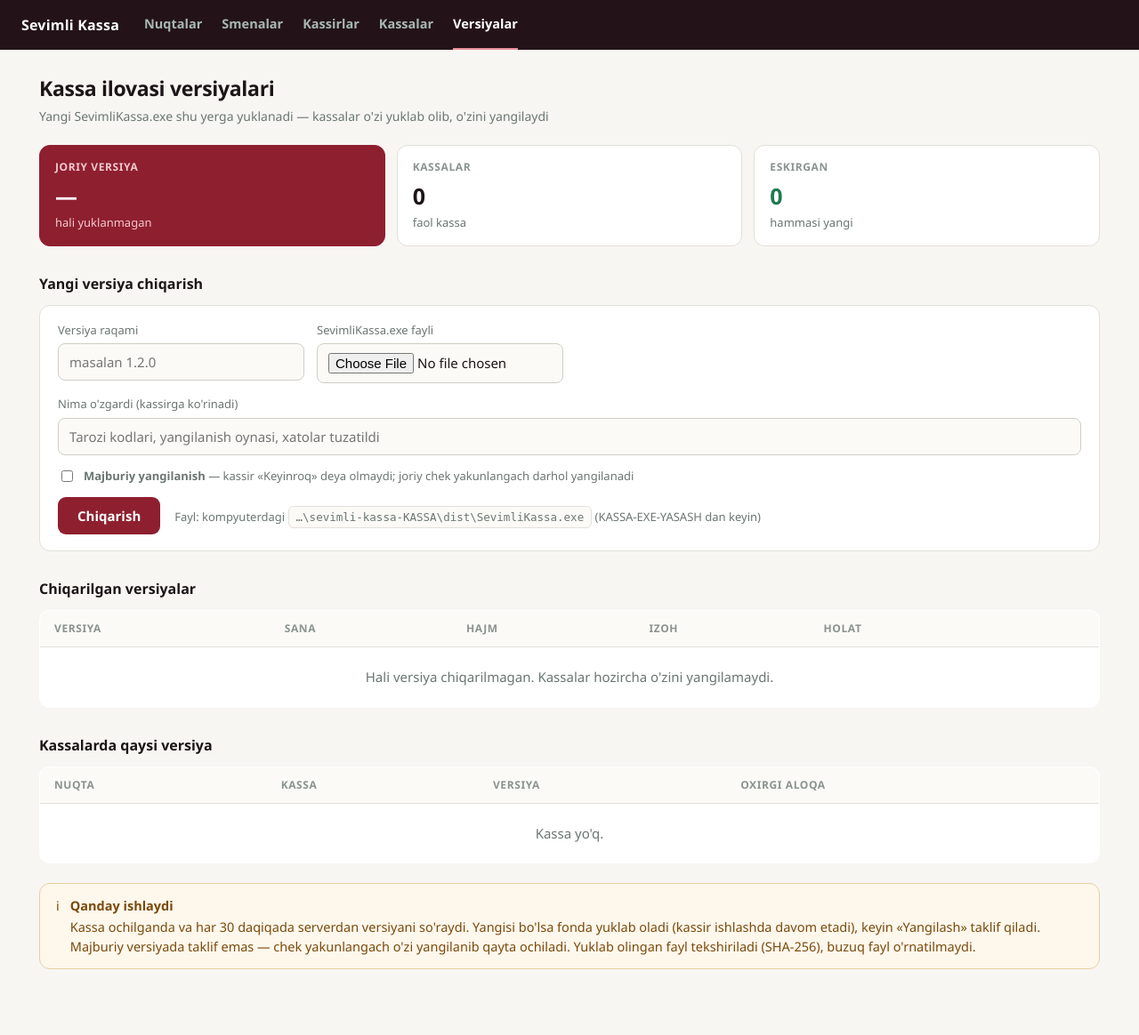
After one commit to 130395mq-dev/sevimli-kassa, a Django app: page /versiyalar/ in a window 1280 px wide. The commit adds this page. Shown: the whole page at 89% size. Run offline with Django 5.2, Linux system fonts and the light colour scheme; the visitor is signed in with stand-in values (Sample User, id 1); data that the repository does not hold is empty.

Commit message:
Sevimli Kassa server

```diff
--- a/api/urls.py
+++ b/api/urls.py
@@ -9,6 +9,7 @@ urlpatterns = [
     path("login", views.login, name="login"),
     path("hello", views.hello, name="hello"),
     path("version", views.version, name="version"),
+    path("update/download", views.update_download, name="update-download"),
     path("catalog", views.catalog, name="catalog"),
     path("catalog/refresh", views.catalog_refresh, name="catalog-refresh"),
     path("customers", views.customers, name="customers"),
--- a/dashboard/templates/dashboard/base.html
+++ b/dashboard/templates/dashboard/base.html
@@ -148,6 +148,7 @@
     <a href="/smenalar/" class="{% block nav_shifts %}{% endblock %}">Smenalar</a>
     <a href="/kassirlar/" class="{% block nav_cashiers %}{% endblock %}">Kassirlar</a>
     <a href="/kassalar/" class="{% block nav_registers %}{% endblock %}">Kassalar</a>
+    <a href="/versiyalar/" class="{% block nav_releases %}{% endblock %}">Versiyalar</a>
   </nav>
   <span class="spacer"></span>
   <span class="when">{% block when %}{% endblock %}</span>
--- a/dashboard/templates/dashboard/registers.html
+++ b/dashboard/templates/dashboard/registers.html
@@ -47,13 +47,14 @@
   <table>
     <tr>
       <th>Nuqta</th><th>Kassa</th><th>Login</th>
-      <th>Oxirgi aloqa</th><th></th>
+      <th>Versiya</th><th>Oxirgi aloqa</th><th></th>
     </tr>
     {% for r in rows %}
       <tr>
         <td>{{ r.store.name }}</td>
         <td>{{ r.name }}</td>
         <td class="num">{{ r.login|default:"—" }}</td>
+        <td><span class="badge {{ r.version_state }}">{{ r.app_version|default:"—" }}</span></td>
         <td class="num">{{ r.last_seen_at|date:"d.m H:i"|default:"—" }}</td>
         <td class="right">
           <a href="{% url 'dashboard:register-edit' r.pk %}" class="badge ok" style="padding:6px 12px;">Sozlash</a>
@@ -73,7 +74,7 @@
         </td>
       </tr>
     {% empty %}
-      <tr><td colspan="5" class="empty">Kassa qo'shilmagan.</td></tr>
+      <tr><td colspan="6" class="empty">Kassa qo'shilmagan.</td></tr>
     {% endfor %}
   </table>
 
--- /dev/null
+++ b/dashboard/templates/dashboard/releases.html
@@ -0,0 +1,143 @@
+{% extends "dashboard/base.html" %}
+
+{% block title %}Versiyalar — Sevimli Kassa{% endblock %}
+{% block nav_releases %}on{% endblock %}
+
+{% block body %}
+  <h1>Kassa ilovasi versiyalari</h1>
+  <div class="sub">
+    Yangi SevimliKassa.exe shu yerga yuklanadi — kassalar o'zi yuklab olib, o'zini yangilaydi
+  </div>
+
+  {% if messages %}
+    {% for m in messages %}
+      <div class="alert {% if m.tags == 'error' %}err{% else %}ok{% endif %}">
+        <span>{% if m.tags == 'error' %}✕{% else %}✓{% endif %}</span>
+        <div>{{ m }}</div>
+      </div>
+    {% endfor %}
+  {% endif %}
+
+  <div class="tiles">
+    <div class="tile hero">
+      <div class="label">Joriy versiya</div>
+      <div class="value">{% if latest %}{{ latest.version }}{% else %}—{% endif %}</div>
+      <div class="note">
+        {% if latest %}{{ latest.created_at|date:"d.m.Y H:i" }}{% if latest.mandatory %} · majburiy{% endif %}
+        {% else %}hali yuklanmagan{% endif %}
+      </div>
+    </div>
+    <div class="tile">
+      <div class="label">Kassalar</div>
+      <div class="value">{{ registers|length }}</div>
+      <div class="note">faol kassa</div>
+    </div>
+    <div class="tile">
+      <div class="label">Eskirgan</div>
+      <div class="value" style="color: {% if outdated %}var(--warn){% else %}var(--ok){% endif %};">{{ outdated|length }}</div>
+      <div class="note">{% if outdated %}yangilanishi kerak{% else %}hammasi yangi{% endif %}</div>
+    </div>
+  </div>
+
+  <h2>Yangi versiya chiqarish</h2>
+  <form method="post" enctype="multipart/form-data" class="card">
+    {% csrf_token %}
+    <input type="hidden" name="action" value="upload">
+    <div class="fields">
+      <label>
+        <span>Versiya raqami</span>
+        <input name="version" required placeholder="{% if latest %}{{ latest.version }} dan katta, masalan{% else %}masalan{% endif %} 1.2.0"
+               pattern="[0-9]+(\.[0-9]+){1,3}" title="Masalan: 1.2.0">
+      </label>
+      <label>
+        <span>SevimliKassa.exe fayli</span>
+        <input type="file" name="file" accept=".exe" required>
+      </label>
+      <label style="grid-column: 1 / -1;">
+        <span>Nima o'zgardi (kassirga ko'rinadi)</span>
+        <input name="notes" placeholder="Tarozi kodlari, yangilanish oynasi, xatolar tuzatildi">
+      </label>
+      <label class="check">
+        <input type="checkbox" name="mandatory" value="1">
+        <span><b>Majburiy yangilanish</b> — kassir «Keyinroq» deya olmaydi; joriy chek yakunlangach darhol yangilanadi</span>
+      </label>
+    </div>
+    <button type="submit">Chiqarish</button>
+    <span class="sec" style="margin-left: 12px;">
+      Fayl: kompyuterdagi <code class="token">…\sevimli-kassa-KASSA\dist\SevimliKassa.exe</code>
+      (KASSA-EXE-YASASH dan keyin)
+    </span>
+  </form>
+
+  <h2>Chiqarilgan versiyalar</h2>
+  <table>
+    <tr>
+      <th>Versiya</th><th>Sana</th><th>Hajm</th><th>Izoh</th><th>Holat</th><th></th>
+    </tr>
+    {% for r in rows %}
+      <tr>
+        <td><b>{{ r.version }}</b>{% if latest and r.pk == latest.pk %} <span class="badge ok">joriy</span>{% endif %}</td>
+        <td class="num">{{ r.created_at|date:"d.m.Y H:i" }}</td>
+        <td class="num">{{ r.size|filesizeformat }}</td>
+        <td class="sec">{{ r.notes|default:"—" }}</td>
+        <td>
+          {% if not r.active %}<span class="badge off">o'chirilgan</span>
+          {% elif r.mandatory %}<span class="badge err">majburiy</span>
+          {% else %}<span class="badge ok">ixtiyoriy</span>{% endif %}
+        </td>
+        <td class="right">
+          <form method="post" class="inline">
+            {% csrf_token %}
+            <input type="hidden" name="action" value="mandatory">
+            <input type="hidden" name="id" value="{{ r.pk }}">
+            <button type="submit" class="small ghost">{% if r.mandatory %}Ixtiyoriy qilish{% else %}Majburiy qilish{% endif %}</button>
+          </form>
+          <form method="post" class="inline">
+            {% csrf_token %}
+            <input type="hidden" name="action" value="toggle">
+            <input type="hidden" name="id" value="{{ r.pk }}">
+            <button type="submit" class="small ghost">{% if r.active %}O'chirish{% else %}Yoqish{% endif %}</button>
+          </form>
+          <form method="post" class="inline" onsubmit="return confirm('{{ r.version }} butunlay o\'chirilsinmi?');">
+            {% csrf_token %}
+            <input type="hidden" name="action" value="delete">
+            <input type="hidden" name="id" value="{{ r.pk }}">
+            <button type="submit" class="small ghost" style="color: var(--danger);">Yo'q qilish</button>
+          </form>
+        </td>
+      </tr>
+    {% empty %}
+      <tr><td colspan="6" class="empty">Hali versiya chiqarilmagan. Kassalar hozircha o'zini yangilamaydi.</td></tr>
+    {% endfor %}
+  </table>
+
+  <h2>Kassalarda qaysi versiya</h2>
+  <table>
+    <tr><th>Nuqta</th><th>Kassa</th><th>Versiya</th><th>Oxirgi aloqa</th></tr>
+    {% for r in registers %}
+      <tr>
+        <td>{{ r.store.name }}</td>
+        <td>{{ r.name }}</td>
+        <td>
+          {% if not r.app_version %}<span class="badge off">noma'lum</span>
+          {% elif r in outdated %}<span class="badge warn">{{ r.app_version }} · eskirgan</span>
+          {% else %}<span class="badge ok">{{ r.app_version }}</span>{% endif %}
+        </td>
+        <td class="num">{{ r.last_seen_at|date:"d.m H:i"|default:"—" }}</td>
+      </tr>
+    {% empty %}
+      <tr><td colspan="4" class="empty">Kassa yo'q.</td></tr>
+    {% endfor %}
+  </table>
+
+  <div class="alert warn" style="margin-top: 22px;">
+    <span>i</span>
+    <div>
+      <b>Qanday ishlaydi</b>
+      Kassa ochilganda va har 30 daqiqada serverdan versiyani so'raydi. Yangisi bo'lsa
+      fonda yuklab oladi (kassir ishlashda davom etadi), keyin «Yangilash» taklif qiladi.
+      Majburiy versiyada taklif emas — chek yakunlangach o'zi yangilanib qayta ochiladi.
+      Yuklab olingan fayl tekshiriladi (SHA-256), buzuq fayl o'rnatilmaydi.
+    </div>
+  </div>
+{% endblock %}
--- a/dashboard/urls.py
+++ b/dashboard/urls.py
@@ -11,5 +11,6 @@ urlpatterns = [
     path("kassirlar/", views.cashiers, name="cashiers"),
     path("kassalar/", views.registers, name="registers"),
     path("kassa/<int:pk>/sozlash/", views.register_edit, name="register-edit"),
+    path("versiyalar/", views.releases, name="releases"),
     path("health/", views.health, name="health"),
 ]
--- a/dashboard/views.py
+++ b/dashboard/views.py
@@ -305,9 +305,127 @@ def registers(request):
 
         return redirect("dashboard:registers")
 
+    from sales.models import KassaRelease, version_key
+
+    latest = KassaRelease.latest()
+    rows = list(Register.objects.select_related("store"))
+    for r in rows:
+        # Panelda: yashil — eng yangi, sariq — eskirgan, kulrang — noma'lum
+        if not r.app_version:
+            r.version_state = "off"
+        elif latest and version_key(r.app_version) < latest.key:
+            r.version_state = "warn"
+        else:
+            r.version_state = "ok"
+
     return render(request, "dashboard/registers.html", {
-        "rows": Register.objects.select_related("store"),
+        "rows": rows,
         "stores": RetailStore.objects.filter(active=True),
+        "latest": latest,
+    })
+
+
+@login_required
+def releases(request):
+    """Kassa ilovasining versiyalari.
+
+    Yangi SevimliKassa.exe shu yerdan yuklanadi. Kassalar o'zi tekshirib
+    (ochilganda va har 30 daqiqada) yuklab oladi va o'zini almashtiradi.
+    «Majburiy» belgilansa — kassir «Keyinroq» deya olmaydi.
+    """
+    import hashlib
+
+    from sales.models import KassaRelease, version_key
+
+    if request.method == "POST":
+        action = request.POST.get("action")
+
+        if action == "upload":
+            version = (request.POST.get("version") or "").strip().lstrip("vV")
+            notes = (request.POST.get("notes") or "").strip()
+            mandatory = bool(request.POST.get("mandatory"))
+            upload = request.FILES.get("file")
+
+            latest = KassaRelease.latest()
+            if not version or version_key(version) == (0, 0, 0):
+                messages.error(request, "Versiya raqami kerak, masalan 1.2.0")
+            elif KassaRelease.objects.filter(version=version).exists():
+                messages.error(request, f"{version} allaqachon yuklangan")
+            elif latest and version_key(version) <= latest.key:
+                messages.error(
+                    request,
+                    f"Versiya {latest.version} dan katta bo'lishi kerak "
+                    f"(kassalar faqat kattasini oladi)",
+                )
+            elif not upload:
+                messages.error(request, "SevimliKassa.exe faylini tanlang")
+            elif not upload.name.lower().endswith(".exe"):
+                messages.error(request, "Faqat .exe fayl qabul qilinadi")
+            elif upload.size < 1_000_000:
+                messages.error(request, "Fayl juda kichik — bu SevimliKassa.exe emas")
+            else:
+                digest = hashlib.sha256()
+                for chunk in upload.chunks():
+                    digest.update(chunk)
+                rel = KassaRelease(
+                    version=version, notes=notes, mandatory=mandatory,
+                    size=upload.size, sha256=digest.hexdigest(),
+                )
+                rel.file.save(f"SevimliKassa-{version}.exe", upload, save=True)
+                messages.success(
+                    request,
+                    f"Versiya {version} chiqarildi. Kassalar 30 daqiqa ichida "
+                    + ("majburiy yangilanadi." if mandatory else "taklif oladi."),
+                )
+
+        elif action == "toggle":
+            rel = KassaRelease.objects.filter(pk=request.POST.get("id")).first()
+            if rel:
+                rel.active = not rel.active
+                rel.save(update_fields=["active"])
+                messages.success(
+                    request,
+                    f"{rel.version}: " + ("yoqildi" if rel.active else "o'chirildi"),
+                )
+
+        elif action == "mandatory":
+            rel = KassaRelease.objects.filter(pk=request.POST.get("id")).first()
+            if rel:
+                rel.mandatory = not rel.mandatory
+                rel.save(update_fields=["mandatory"])
+                messages.success(
+                    request,
+                    f"{rel.version}: " + ("majburiy" if rel.mandatory else "ixtiyoriy"),
+                )
+
+        elif action == "delete":
+            rel = KassaRelease.objects.filter(pk=request.POST.get("id")).first()
+            if rel:
+                try:
+                    rel.file.delete(save=False)
+                except Exception:
+                    pass
+                rel.delete()
+                messages.success(request, f"{rel.version} o'chirildi")
+
+        return redirect("dashboard:releases")
+
+    latest = KassaRelease.latest()
+    rows = list(KassaRelease.objects.all())
+    rows.sort(key=lambda r: r.key, reverse=True)
+
+    # Qaysi kassa qaysi versiyada — bir qarashda
+    regs = Register.objects.select_related("store").filter(active=True)
+    outdated = []
+    for r in regs:
+        if latest and (not r.app_version or version_key(r.app_version) < latest.key):
+            outdated.append(r)
+
+    return render(request, "dashboard/releases.html", {
+        "rows": rows,
+        "latest": latest,
+        "registers": regs,
+        "outdated": outdated,
     })
 
 
```
Also changed, not shown: api/auth.py (+7 -0 lines), api/tests.py (+61 -0 lines), api/views.py (+48 -4 lines), config/settings.py (+9 -1 lines), dashboard/test_releases.py (added, +46 -0 lines), sales/models.py (+63 -0 lines), sales/migrations/0005_kassarelease.py (added).
